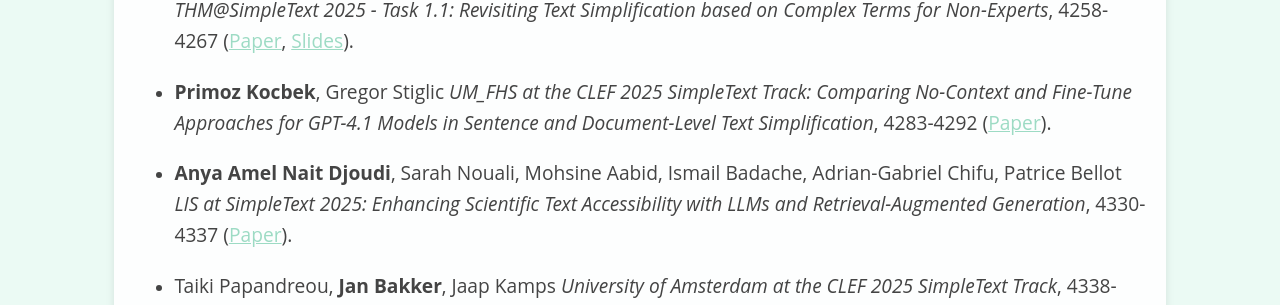
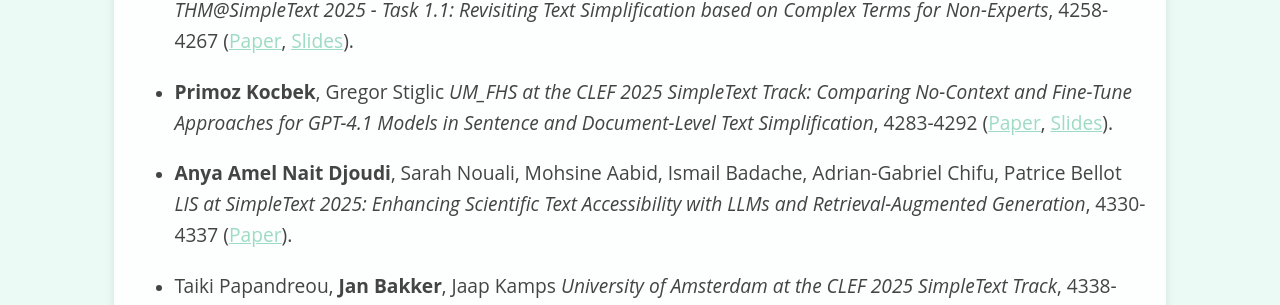
Before and after one commit to simpletext-madics/2025, a Jekyll site: the page built from program.md, in a window 1280 px wide and 900 px high, scrolled down 2454 px. Shown: the part 151-456 px from the top of the window. Built offline with Jekyll 4.4.1, drawn with Linux system fonts in a browser that asks for light colours.

Commit message:
Update program.md

```diff
--- a/program.md
+++ b/program.md
@@ -70,7 +70,7 @@ _THM@SimpleText 2025 - Task 1.1: Revisiting Text Simplification based on Complex
 
 * **Primoz Kocbek**, Gregor Stiglic
 _UM_FHS at the CLEF 2025 SimpleText Track: Comparing No-Context and Fine-Tune Approaches for GPT-4.1 Models in Sentence and Document-Level Text Simplification_, 4283-4292
-([Paper](https://www.dei.unipd.it/~faggioli/temp/clef2025/paper_354.pdf)).
+([Paper](https://www.dei.unipd.it/~faggioli/temp/clef2025/paper_354.pdf), [Slides](slides/CLEF25SimpleText-UM_FHS.pdf)).
 
 * **Anya Amel Nait Djoudi**, Sarah Nouali, Mohsine Aabid, Ismail Badache, Adrian-Gabriel Chifu, Patrice Bellot
 _LIS at SimpleText 2025: Enhancing Scientific Text Accessibility with LLMs and Retrieval-Augmented Generation_, 4330-4337
```
